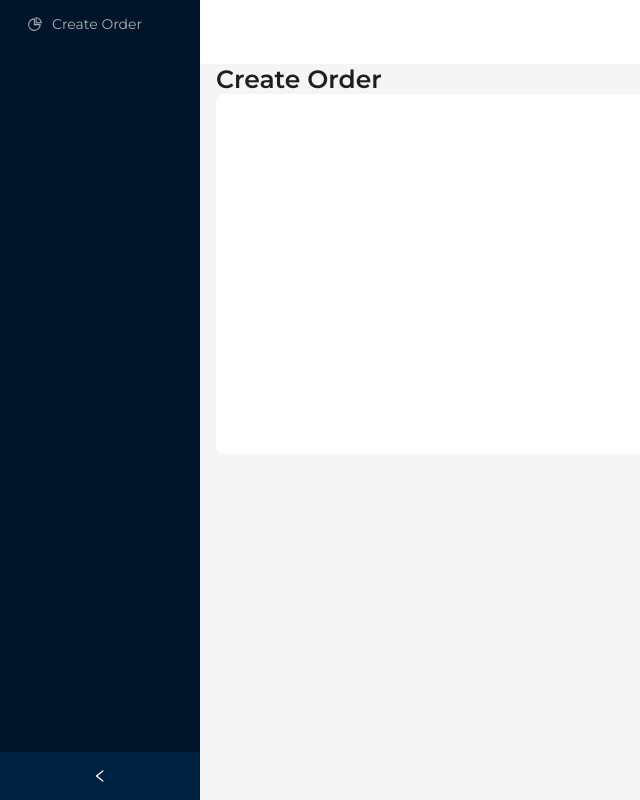
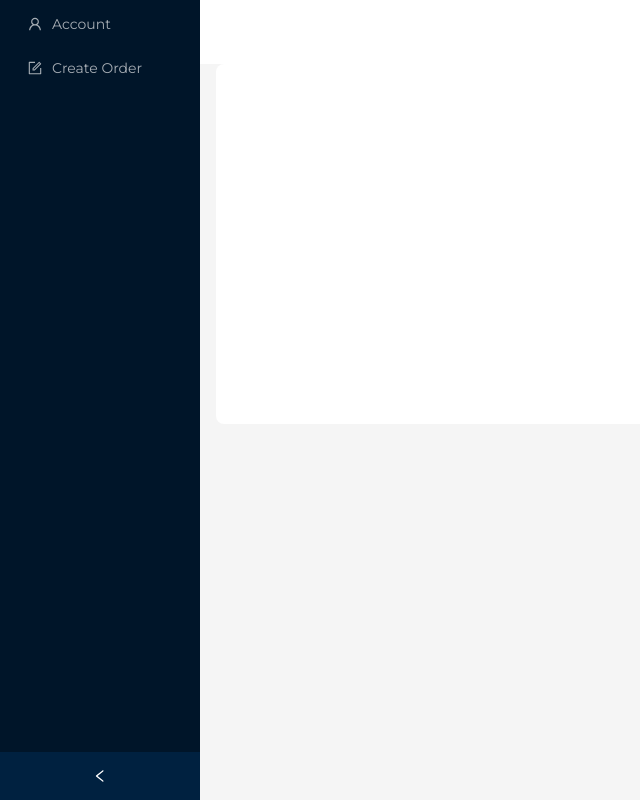
Before and after one commit to phatcanlez/SWP391, a React (Vite) app: page /customer-service in a window 1280 px wide. Shown: the whole page, without its empty margins (0-640 px from the left). Built offline with nearby package versions, Linux system fonts and the light colour scheme.

Commit message:
create-order

```diff
--- a/src/App.jsx
+++ b/src/App.jsx
@@ -13,6 +13,7 @@ import { toast } from "react-toastify";
 import CustomerService from "./components/customer-service";
 import CreateOrder from "./pages/customer/order/create-order";
 import DeliveryMethod from "./pages/customer/order/delivery-method";
+import Account from "./pages/customer/account";
 
 function App() {
 
@@ -75,6 +76,10 @@ function App() {
       ,
       children: [
         {
+          path: "account",
+          element: <Account />,
+        },
+        {
           path: "order",
           element: <CreateOrder />,
         },
--- a/src/components/customer-service/index.jsx
+++ b/src/components/customer-service/index.jsx
@@ -1,5 +1,5 @@
 import React, { useState } from "react";
-import { PieChartOutlined } from "@ant-design/icons";
+import { FormOutlined, PieChartOutlined, UnorderedListOutlined, UserOutlined } from "@ant-design/icons";
 import { Breadcrumb, Layout, Menu, theme } from "antd";
 import { Link, Outlet } from "react-router-dom";
 const { Header, Content, Footer, Sider } = Layout;
@@ -12,7 +12,11 @@ function getItem(label, key, icon, children) {
     };
 }
 const items = [
-    getItem("Create Order", "order", <PieChartOutlined />),
+    getItem("Account", "account", <UserOutlined />),
+    //getItem("View Order", "order", <UnorderedListOutlined />),
+    getItem("Create Order", "order", <FormOutlined />),
+    //getItem("Account", "account", <UserOutlined />),
+    //getItem("Account", "account", <UserOutlined />),
 
 ]
 
@@ -52,7 +56,7 @@ const CustomerService = () => {
                         margin: "0 16px",
                     }}
                 >
-                   <h3>Create Order</h3>
+
                     <div
                         style={{
                             padding: 24,
--- /dev/null
+++ b/src/pages/customer/account/index.jsx
@@ -0,0 +1,8 @@
+
+
+function Account() {
+    return(
+        <div>Account</div>
+    )
+}
+export default Account
```
